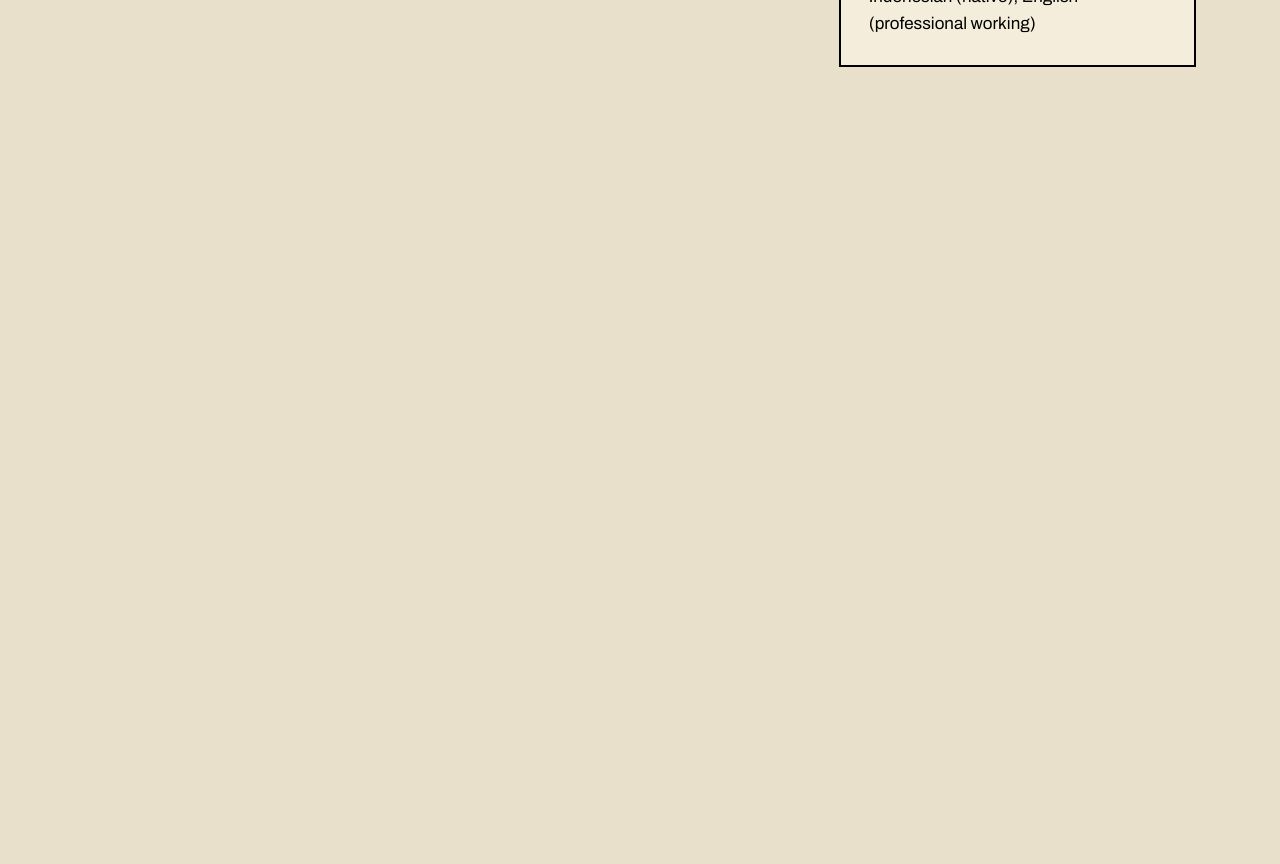
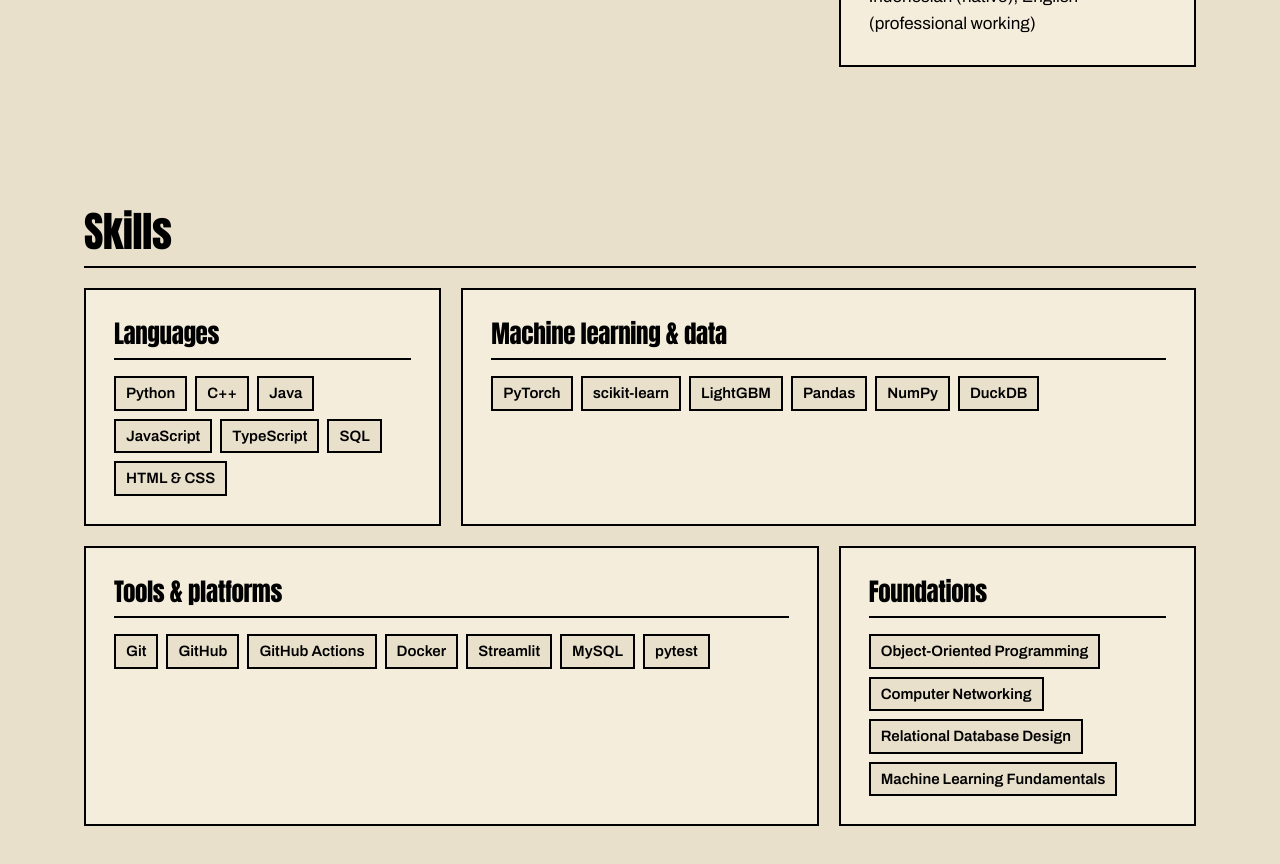
Before and after one commit to MFDOOMs/Portofolio, a Next.js app: page / in a window 1280 px wide. Shown: the part 1340-2204 px from the top of the page. Before the commit the page ends 1479 px from the top, so only its background shows below. Built offline with nearby package versions, Linux system fonts and the light colour scheme.

Commit message:
feat: add technical skills section

```diff
--- a/app/page.tsx
+++ b/app/page.tsx
@@ -1,5 +1,6 @@
 import { About } from "@/components/sections/About";
 import { Hero } from "@/components/sections/Hero";
+import { Skills } from "@/components/sections/Skills";
 
 export default function Home() {
   return (
@@ -7,6 +8,7 @@
     <main id="main" tabIndex={-1} className="flex-1">
       <Hero />
       <About />
+      <Skills />
     </main>
   );
 }
--- /dev/null
+++ b/components/sections/Skills.tsx
@@ -0,0 +1,53 @@
+import { Panel } from "@/components/ui/Panel";
+import { Section } from "@/components/ui/Section";
+import { cn } from "@/lib/cn";
+import { skills, type SkillGroup } from "@/lib/skills";
+
+/**
+ * Skills: what Tristan works with, grouped by what it is for.
+ *
+ * There are no proficiency bars or ratings. A self-assigned percentage cannot
+ * be checked by the reader, so the section lists tools and leaves the evidence
+ * to the projects.
+ *
+ * Panels alternate narrow and wide across the two rows, so the grid reads as
+ * one composed page rather than four identical cards.
+ */
+export function Skills() {
+  return (
+    <Section id="skills" title="Skills">
+      <div className="gap-gutter grid md:grid-cols-2 lg:grid-cols-3">
+        <SkillPanel group={skills.languages} />
+        <SkillPanel group={skills.machineLearning} className="lg:col-span-2" />
+        <SkillPanel group={skills.tools} className="lg:col-span-2" />
+        <SkillPanel group={skills.foundations} />
+      </div>
+    </Section>
+  );
+}
+
+function SkillPanel({
+  group,
+  className,
+}: {
+  group: SkillGroup;
+  className?: string;
+}) {
+  return (
+    <Panel className={cn("flex flex-col", className)}>
+      <h3 className="font-display border-ink mb-4 border-b-2 pb-2 text-xl">
+        {group.title}
+      </h3>
+      <ul className="flex flex-wrap gap-2">
+        {group.items.map((item) => (
+          <li
+            key={item}
+            className="border-ink bg-paper border-2 px-2.5 py-1 text-sm font-semibold"
+          >
+            {item}
+          </li>
+        ))}
+      </ul>
+    </Panel>
+  );
+}
--- a/lib/nav.ts
+++ b/lib/nav.ts
@@ -17,7 +17,7 @@
 /** Declared in the order the sections appear on the page. */
 export const navSections: readonly NavSection[] = [
   { id: "about", label: "About", ready: true },
-  { id: "skills", label: "Skills", ready: false },
+  { id: "skills", label: "Skills", ready: true },
   { id: "projects", label: "Projects", ready: false },
   { id: "leadership", label: "Leadership", ready: false },
   { id: "github", label: "GitHub", ready: false },
--- /dev/null
+++ b/lib/skills.ts
@@ -0,0 +1,62 @@
+/**
+ * Skills-section content. Every entry comes from one of two sources, noted
+ * inline so each claim can be traced and corrected:
+ *
+ * - CV: the skills block of Tristan's CV.
+ * - GitHub: used in one of his public repositories on github.com/MFDOOMs.
+ *   Listed only where the repository shows him doing that part of the work;
+ *   a team project whose README assigns it to someone else does not count.
+ *
+ * Nothing carries a proficiency level; see the Skills component for why.
+ */
+export type SkillGroup = {
+  title: string;
+  items: readonly string[];
+};
+
+export const skills = {
+  languages: {
+    title: "Languages",
+    items: [
+      "Python", // CV
+      "C++", // CV
+      "Java", // CV
+      "JavaScript", // CV
+      "TypeScript", // CV
+      "SQL", // CV
+      "HTML & CSS", // GitHub: Tugas-UAS-AI-kelompok-API, his frontend role
+    ],
+  },
+  machineLearning: {
+    title: "Machine learning & data",
+    items: [
+      "PyTorch", // CV
+      "scikit-learn", // CV
+      "LightGBM", // GitHub: KarhutlaGemastik2026
+      "Pandas", // CV
+      "NumPy", // CV
+      "DuckDB", // GitHub: KarhutlaGemastik2026
+    ],
+  },
+  tools: {
+    title: "Tools & platforms",
+    items: [
+      "Git", // CV
+      "GitHub", // CV
+      "GitHub Actions", // GitHub: KarhutlaGemastik2026 CI
+      "Docker", // CV
+      "Streamlit", // CV
+      "MySQL", // CV
+      "pytest", // GitHub: KarhutlaGemastik2026 test suite
+    ],
+  },
+  foundations: {
+    title: "Foundations",
+    items: [
+      "Object-Oriented Programming", // CV
+      "Computer Networking", // CV
+      "Relational Database Design", // CV
+      "Machine Learning Fundamentals", // CV
+    ],
+  },
+} as const satisfies Record<string, SkillGroup>;
```
Also changed, not shown: 1 other file (tests, documents, lock files or other folders).
